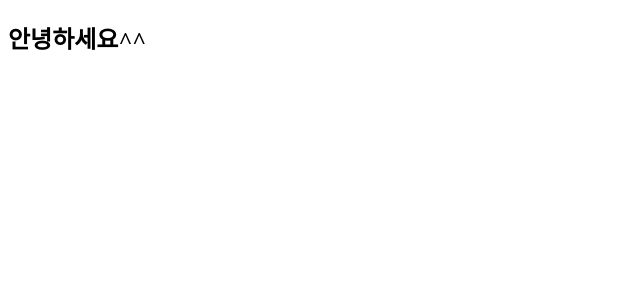
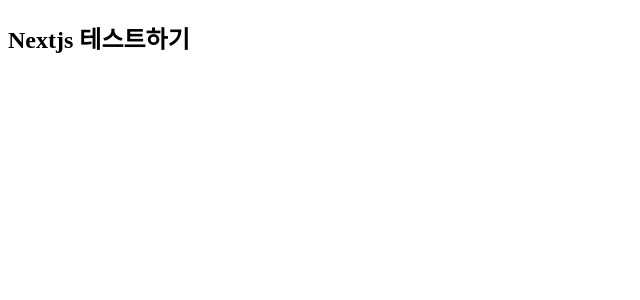
Before and after one commit to WAGGLE-TEAM/WAGGLE_WEB_FRONTEND, a Next.js app: page / in a window 1280 px wide. Shown: the top 300 px of the page, without its empty margins (0-640 px from the left). Built offline with nearby package versions, Linux system fonts and the light colour scheme.

Commit message:
chore: Nextjs 최종 테스트 [#7]

```diff
--- a/pages/index.tsx
+++ /dev/null
@@ -1,11 +0,0 @@
-import React from 'react';
-
-function App() {
-    return (
-        <div>
-            <h2>안녕하세요^^</h2>
-        </div>
-    );
-}
-
-export default App;
--- /dev/null
+++ b/src/pages/index.tsx
@@ -0,0 +1,9 @@
+import React from 'react';
+
+export default function PageIndex() {
+    return (
+        <div>
+            <h2>Nextjs 테스트하기</h2>
+        </div>
+    )
+}
```
Also changed, not shown: src/App.tsx (line endings or trailing spaces), src/pages/page.tsx (deleted).
